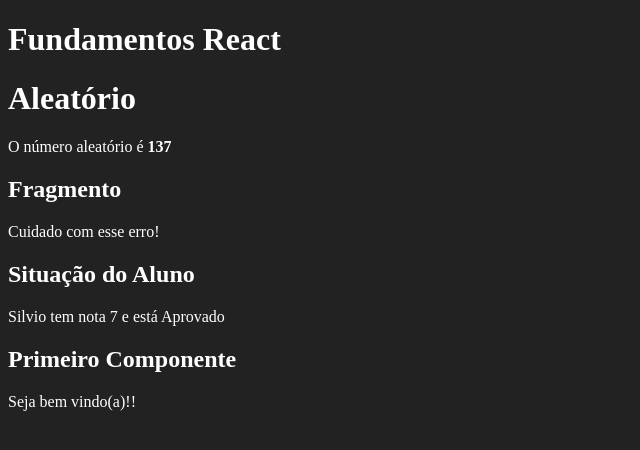
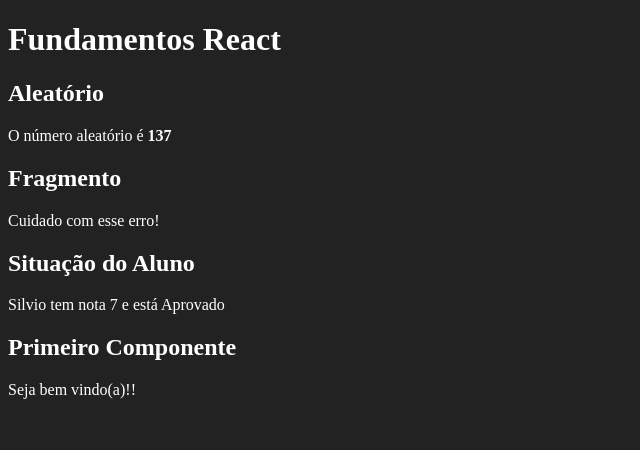
Before and after one commit to SilvioDiasJr/fundamentos-react, a React (Create React App) app in the folder fundamentos-react/: page / in a window 1280 px wide. Shown: the top 450 px of the page, without its empty margins (0-640 px from the left). Built offline with nearby package versions, Linux system fonts and the light colour scheme.

Commit message:
Modificar o cabeçalho da aplicação

```diff
--- a/fundamentos-react/src/components/basicos/Aleatorio.jsx
+++ b/fundamentos-react/src/components/basicos/Aleatorio.jsx
@@ -6,7 +6,7 @@
 
   return (
     <div>
-      <h1>Aleatório</h1>
+      <h2>Aleatório</h2>
       <p>O número aleatório é <strong>{ numAleatorio }</strong></p>
     </div>
   )
```
